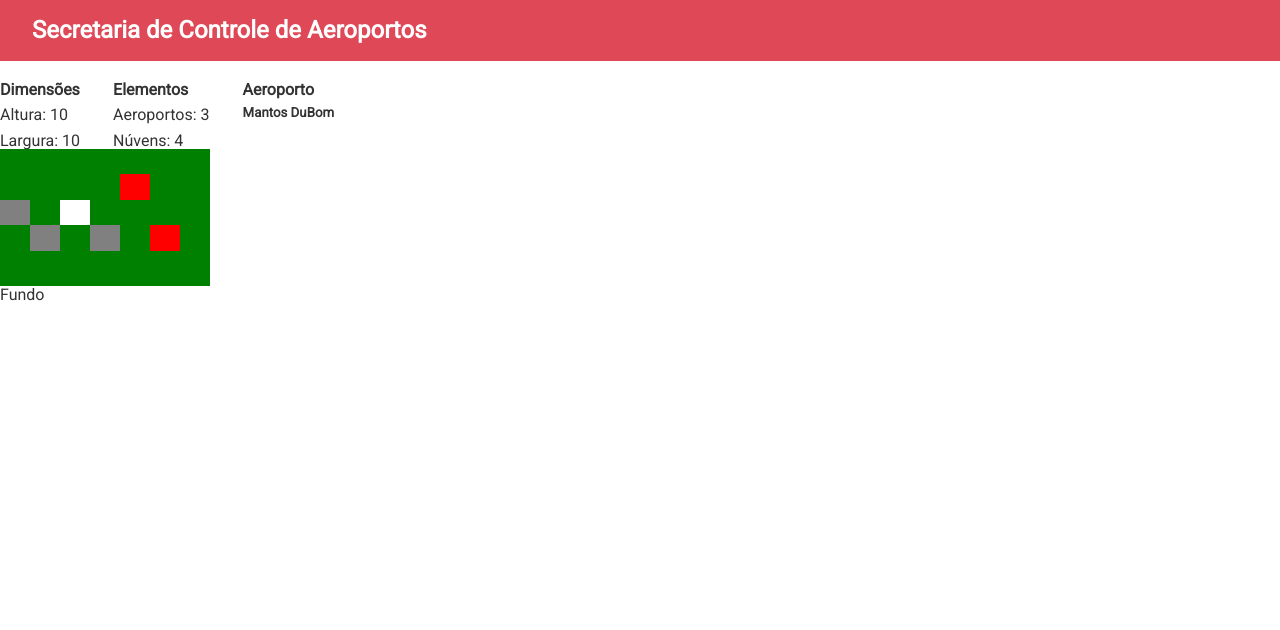
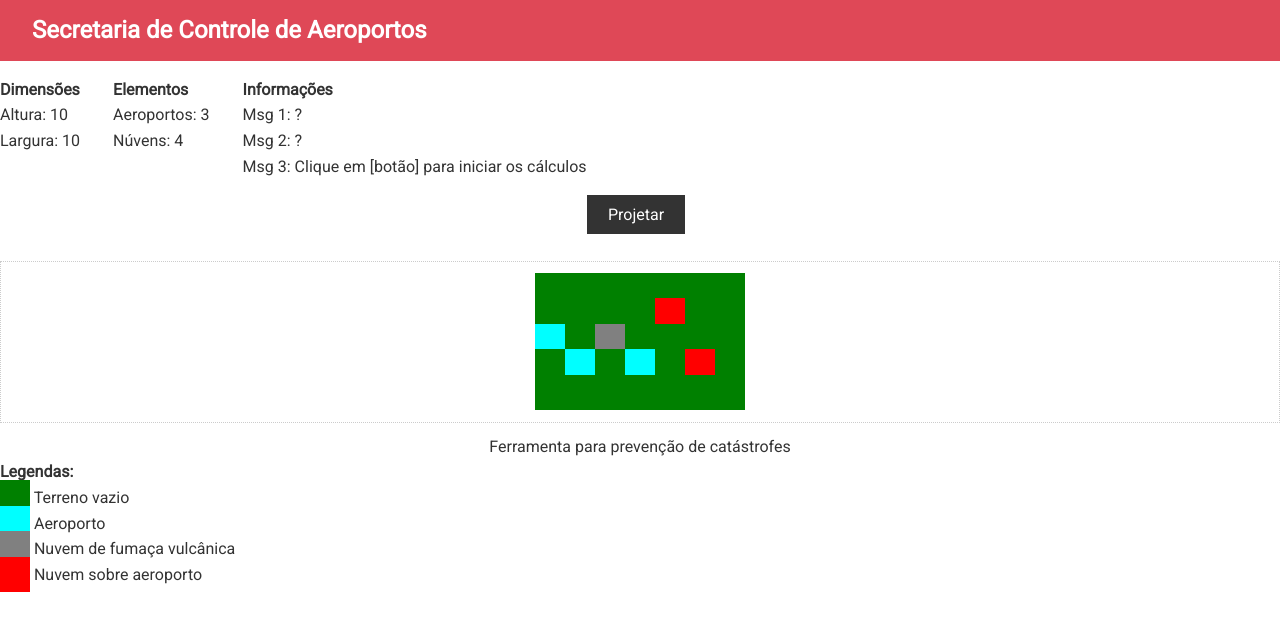
Before and after one commit to nsroncosmo/desafio, a React (Create React App) app in the folder client/: page / in a window 1280 px wide. Shown: the top 630 px of the page. Built offline with nearby package versions, Linux system fonts and the light colour scheme.

Commit message:
Melhorias gráficas

```diff
--- a/client/src/App.css
+++ b/client/src/App.css
@@ -421,15 +421,15 @@ table th {
   cursor: crosshair;
 }
 .Cell-1 {
-  background-color: gray;
-  color: gray;
+  background-color: cyan;
+  color: cyan;
   border: 'none';
   padding: 8px;
   cursor: cell;
 }
 .Cell-2 {
-  background-color: white;
-  color: white;
+  background-color: gray;
+  color: gray;
   border: 'none';
   padding: 8px;
   cursor: alias;
--- a/client/src/App.js
+++ b/client/src/App.js
@@ -1,28 +1,28 @@
-import React, { useState } from 'react';
+import React from 'react';
 import './App.css';
 import Controller from './components/Controller';
 //import PropTypes from 'prop-types';
 
 export default function App() {
 
-const [dados,ctrlDados] = useState({
+const dados = {//[dados,ctrlDados] = useState({
     dimensions: {
       width: 10,
       height: 10,
     },
-    Elements:{
-      Airports: 3,
-      Clouds: 4,
+    elements:{
+      airports: 3,
+      clouds: 4,
     },
-    Info:{
-      FDay: "?",
-      LDay: "?",
-      Msg: "Clique em [botão] para iniciar os cálculos",
+    info:{
+      fDay: "?",
+      lDay: "?",
+      dMsg: "Clique em [botão] para iniciar os cálculos",
     },
-  });
+  }/*)*/;
 
 
-  return ( <Controller data={dados} ctrl={ctrlDados} /> )
+  return ( <Controller data={dados} /*ctrl={ctrlDados}*/ /> )
 }
 
 App.propTypes = {
--- a/client/src/components/Botoneira.js
+++ b/client/src/components/Botoneira.js
@@ -1,34 +1,40 @@
 import React from 'react';
 
-export default function Botoneira() {
+export default function Botoneira(props) {
 	const estilo = {"float": "left","marginRight": "33px" };
+	const { dimensions, elements, info } = props.data
 
 	return (
 
 		<div >
-
 			<div style ={estilo}>
 				<h4>Dimensões</h4>
 				<div>
-					<p>Altura: 10</p>
-					<p>Largura: 10</p>
+					<p>Altura: {dimensions.height}</p>
+					<p>Largura: {dimensions.width}</p>
 				</div>
 			</div>
 			<div style ={estilo}>
 				<h4>Elementos</h4>
 				<div>
-					<p>Aeroportos: 3</p>
-					<p>Núvens: 4</p>
+					<p>Aeroportos: {elements.airports}</p>
+					<p>Núvens: {elements.clouds}</p>
 				</div>
 			</div>
 			<div style ={estilo}>
-				<h4>Aeroporto</h4>
-				<h5>Mantos DuBom</h5>
+				<h4>Informações</h4>
+				<div>
+					<p>Msg 1: {info.fDay}</p>
+					<p>Msg 2: {info.lDay}</p>
+					<p>Msg 3: {info.dMsg}</p>
+				</div>
 			</div>
 
 			<div style={{"clear": "both"}}></div>
+			<div className="text-center">
+				<button className="btn btn-dark my-1">Projetar</button>
+			</div>
 		</div>
-
 )
 
 }
--- a/client/src/components/Controller.js
+++ b/client/src/components/Controller.js
@@ -1,4 +1,4 @@
-import React from 'react';
+import React, { Fragment } from 'react';
 import Botoneira from '../components/Botoneira';
 import Fundo from '../components/Fundo';
 import Navbar from '../components/Layout/Navbar';
@@ -13,20 +13,12 @@ export default function Controller(props){
 
 //render() {
 	return (
-		<div>
-			<div>
+		<Fragment>
 				<Navbar />
-			</div>
-			<div>
-				<Botoneira />
-			</div>
-			<div>
+				<Botoneira data={props.data}/>
 				<Map />
-			</div>
-			<div>
 				<Fundo />
-			</div>
-		</div>
+		</Fragment>
 	)
 //}
 }
--- a/client/src/components/Fundo.js
+++ b/client/src/components/Fundo.js
@@ -3,11 +3,20 @@ import React from 'react';
 
 export default function Fundo() {
 	return (
-		<>
+		<nav className="text-center">
 
-		<p>Fundo</p>
+		<p>Ferramenta para prevenção de catástrofes</p>
+		<span></span>
+		<div className="text-left">
+			<h4>Legendas:</h4>
+			<span></span>
+			<p><i className='Cell-0'>M</i> Terreno vazio</p>
+			<p><i className='Cell-1'>M</i> Aeroporto</p>
+			<p><i className='Cell-2'>M</i> Nuvem de fumaça vulcânica</p>
+			<p><i className='Cell-3'>M</i> Nuvem sobre aeroporto</p>
+		</div>
 
-		</>
+		</nav>
 	)
 
 }
--- a/client/src/components/Map.js
+++ b/client/src/components/Map.js
@@ -1,57 +1,13 @@
 import React from 'react';
 import Cell from '../components/Cell';
-//const { guid, cell } = require('../utils/utils');
-
-/*
-let mapaInicio = [
-	[0,0,0,0,0,0,9],
-	[0,0,0,0,3,0,9],
-	[1,0,2,0,0,0,9],
-	[0,1,0,1,0,3,9],
-	[0,0,0,0,0,0,9]
-];
-
-//<div className={`Cell-${x}`} key={`${x}-${y}-${guid()}`}> <p>{ x }</p> </div>
-
-
-export default function Map() {
-  return (
-		<table>
-		<td className="Map">
-      {Object.keys(mapaInicio).map(keyOuter => {
-        return Object.keys(mapaInicio[keyOuter]).map(keyInner => {
-          return (
-            <div className={`Cell-${mapaInicio[keyOuter][keyInner]}`} key={`${keyInner}-${keyOuter}`}>{mapaInicio[keyOuter][keyInner]}</div>
-          );
-        });
-      })}
-    </td>
-		</table>
-  );
-}
-*/
-
 
 //const GROUND             = 0;
 //const AIRPORT            = 1;
 //const CLOUD_OVER_GROUND  = 2;
 //const CLOUD_OVER_AIRPORT = 3;
 
-//<td className={`Cell-${mapaInicio[keyOuter][keyInner]gvc}`} key={`${keyInner}-${keyOuter}`}>{mapaInicio[keyOuter][keyInner]}</td>
-//<div className={`Cell-${x}`} key={`${x}-${y}-${guid()}`}> <p>{ x }</p> </div>
+export default function Map() {
 
-
-export default function Map() {
-	/*
-export default class Maps extends Component {
-constructor(){
-	super();
-	this.state ={
-		daGrid: this.props.daMap
-	}
-}
-
-*/
 	let mapaInicio = [
 		[0,0,0,0,0,0,0],
 		[0,0,0,0,3,0,0],
@@ -60,28 +16,14 @@ constructor(){
 		[0,0,0,0,0,0,0]
 	];
 
-/*
-	function cXell (row){
-		let cols = row
-		cols.map( (v) => {
-			return (
-				<div> {v} </div>
-			);
-		})
-	}
-*/
-//render(){
-
 	return (
-		<>
+		<div className="card text-center">
 		{mapaInicio.map( (x,y) => {
 			return (
 				<div key={`${x}-${y}}`}> <Cell row={x} tmp={y}/> </div>
 			);
 		})}
-		</>
+		</div>
 	)
 
-//}
-
 }
```
Also changed, not shown: client/src/components/BtnMM.js (added, +10 -0 lines), client/src/serviceWorker.js (deleted, +0 -141 lines).
